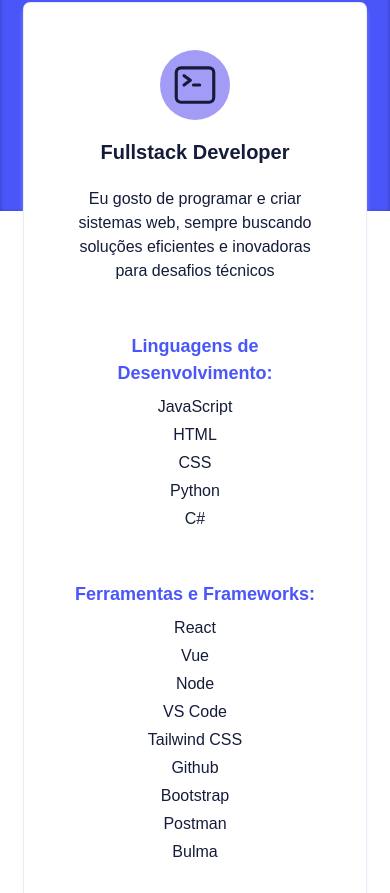
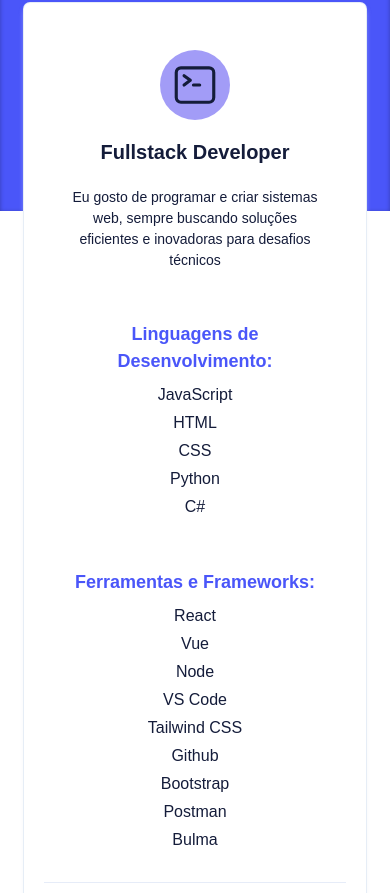
Before and after one commit to GabrielEstefanski/my-portfolio, a React (Vite) app: page / in a window 390 px wide. Shown: the part 1431-2324 px from the top of the page. Built offline with nearby package versions, Linux system fonts and the light colour scheme.

Commit message:
Ajustando responsividade

```diff
--- a/src/views/home/components/Paragraph/index.tsx
+++ b/src/views/home/components/Paragraph/index.tsx
@@ -6,6 +6,16 @@
   @media screen and (min-width: 769px) {
     font-size: 16px;
     height: 100px;
+    line-height: 1.5;
+    overflow: hidden;
+    text-overflow: ellipsis;
+    white-space: normal;
+  }
+
+  @media screen and (max-width: 768px) {
+    font-size: 14px;
+    height: auto;
+    line-height: 1.5;
   }
 `;
 
--- a/src/views/home/components/ProjectsField/index.tsx
+++ b/src/views/home/components/ProjectsField/index.tsx
@@ -63,6 +63,11 @@
   display: block;
   padding: 1.25rem;
 
+  @media screen and (max-width: 1023px) {
+    flex: none;
+    width: 100%;
+  }
+
   @media screen and (min-width: 1216px) {
     padding: 60px 35px;
   }
```
